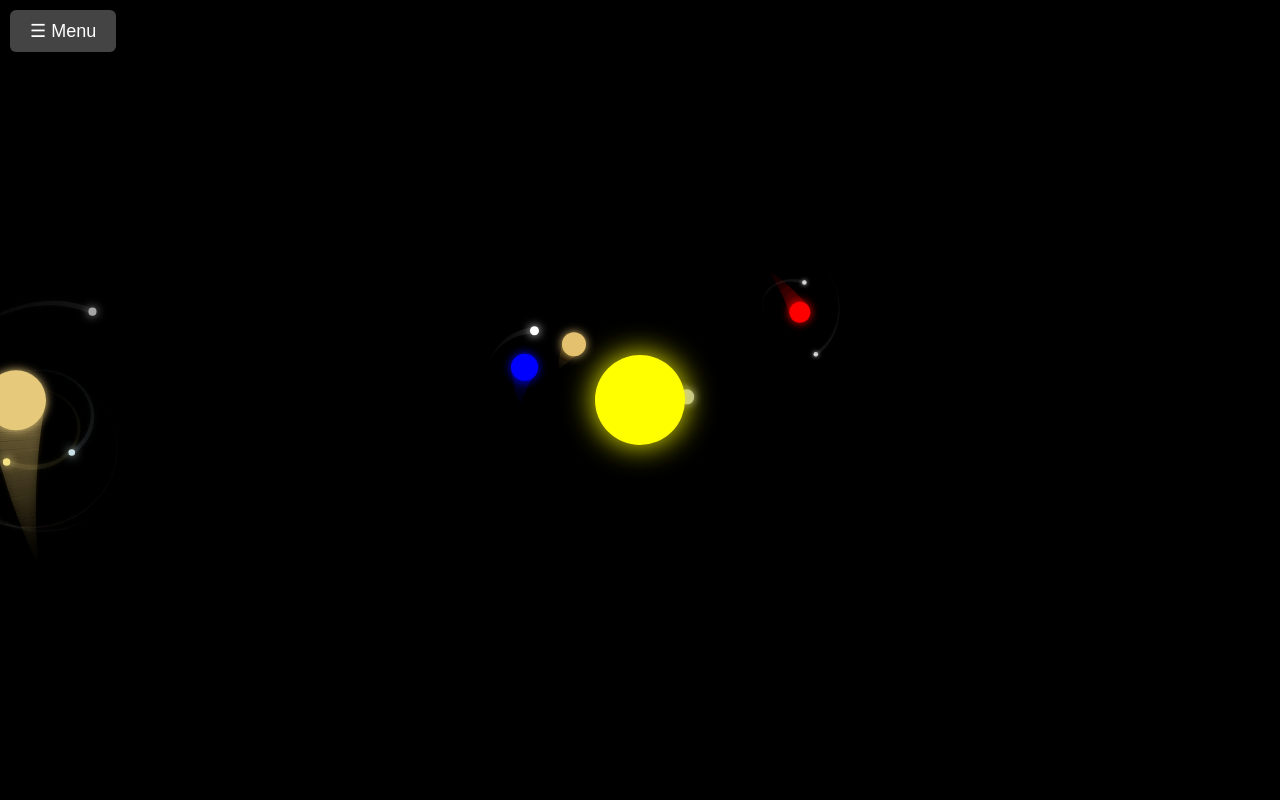
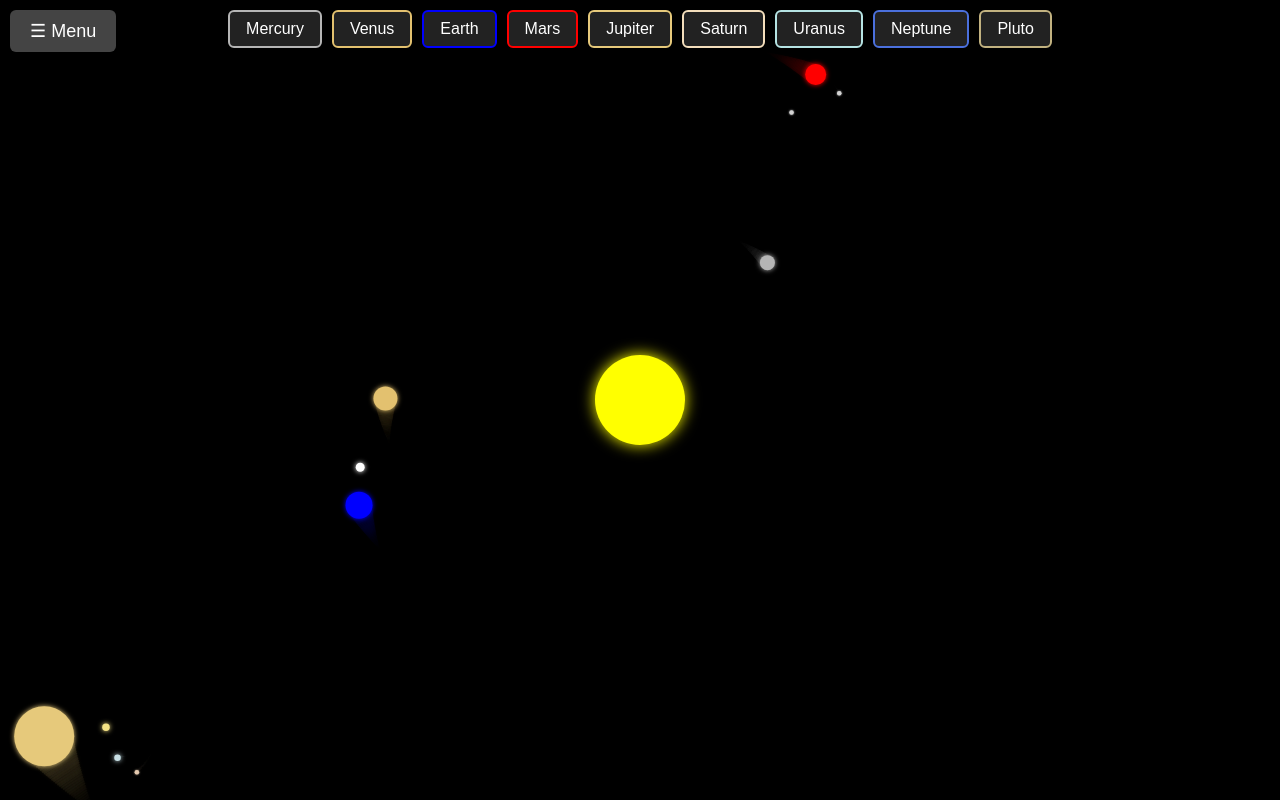
Before and after one commit to ryanclement315/Mythology_of_our_Solar_Syterm, a plain HTML site: page animated-solar-system-1/index.html in a window 1280 px wide. Drawn offline with Linux system fonts and the light colour scheme.

Commit message:
added buttons

```diff
--- a/animated-solar-system-1/index.html
+++ b/animated-solar-system-1/index.html
@@ -18,6 +18,31 @@
       position: absolute;
       top: 0; left: 0; width: 100vw; height: 100vh;
     }
+    #planetButtons {
+      position: absolute;
+      top: 0; left: 0; width: 100vw;
+      display: flex;
+      justify-content: center;
+      gap: 10px;
+      padding: 10px 0 0 0;
+      z-index: 20;
+      pointer-events: none; /* allow canvas to get mouse events except for buttons */
+    }
+    #planetButtons button {
+      pointer-events: auto;
+      background: #222;
+      color: #fff;
+      border: 2px solid #555;
+      border-radius: 6px;
+      padding: 8px 16px;
+      font-size: 16px;
+      cursor: pointer;
+      transition: background 0.2s, border 0.2s;
+    }
+    #planetButtons button:hover {
+      background: #444;
+      border-color: #fff;
+    }
     #infoLabel {
       position: absolute; left: 30px; top: 70px;
       color: yellow; background: #222; font: 18px Arial, sans-serif;
@@ -25,7 +50,7 @@
       max-width: 350px; /* Optional: limit width, let height grow */
       word-break: break-word; /* Ensures long words wrap */
       box-sizing: border-box;
-}
+    }
 
     #menuBtn {
       position: absolute; left: 10px; top: 10px; z-index: 10;
@@ -41,6 +66,7 @@
   </style>
 </head>
 <body>
+  <div id="planetButtons"></div>
   <canvas id="solarCanvas"></canvas>
   <div id="infoLabel"></div>
   <button id="menuBtn">☰ Menu</button>
--- a/animated-solar-system-1/src/bodies.js
+++ b/animated-solar-system-1/src/bodies.js
@@ -5,6 +5,15 @@ import { Planet, Moon } from './solarSystem.js';
 // --- Scaling Factors (adjust as needed) ---
 const PLANET_DISTANCE_SCALE = 120;
 const PLANET_SIZE_SCALE = 1.5;
+const MOON_SPEED_SCALE = 0.15;
+
+// Nonlinear distance scaling: planets close to the sun are farther apart, outer planets are closer together
+function scaledDistance(au) {
+  // Add a small offset to avoid log(0)
+  //return Math.log(au + 1) * 180; // 180 is a scale factor you can tweak
+  // use square root for a more linear distance scaling
+  return Math.sqrt(au) * 300; // 300 is a scale factor you can tweak
+}
 
 // --- Sun ---
 export const sun = {
@@ -24,7 +33,7 @@ export const planets = [
     name: "Mercury",
     color: "#b5b5b5",
     size: 5 * PLANET_SIZE_SCALE,
-    orbitalRadius: 0.39 * PLANET_DISTANCE_SCALE,
+    orbitalRadius: scaledDistance(0.39),
     orbitalSpeed: 0.017,
     description: "The smallest planet and closest to the Sun.",
     mythOrigin: "Named after the Roman messenger god.",
@@ -35,7 +44,7 @@ export const planets = [
     name: "Venus",
     color: "#e3c16f",
     size: 8 * PLANET_SIZE_SCALE,
-    orbitalRadius: 0.72 * PLANET_DISTANCE_SCALE,
+    orbitalRadius: scaledDistance(0.72),
     orbitalSpeed: 0.013,
     description: "Second planet from the Sun, shrouded in thick clouds.",
     mythOrigin: "Named after the Roman goddess of love and beauty.",
@@ -46,7 +55,7 @@ export const planets = [
     name: "Earth",
     color: "blue",
     size: 9 * PLANET_SIZE_SCALE,
-    orbitalRadius: 1.0 * PLANET_DISTANCE_SCALE,
+    orbitalRadius: scaledDistance(1.0),
     orbitalSpeed: 0.01,
     description: "Our home planet, the third from the Sun.",
     mythOrigin: "Named after the Germanic word for 'ground' or 'soil'.",
@@ -56,7 +65,7 @@ export const planets = [
         color: "white",
         size: 3 * PLANET_SIZE_SCALE,
         orbitalRadius: 0.12 * PLANET_DISTANCE_SCALE + 9 * PLANET_SIZE_SCALE + 10,
-        orbitalSpeed: 0.05,
+        orbitalSpeed: 0.05 * MOON_SPEED_SCALE,
         description: "Earth's only natural satellite. Average distance: 384,400 km.",
         mythOrigin: "Old English 'mōna', related to measurement of months."
       })
@@ -67,7 +76,7 @@ export const planets = [
     name: "Mars",
     color: "red",
     size: 7 * PLANET_SIZE_SCALE,
-    orbitalRadius: 1.52 * PLANET_DISTANCE_SCALE,
+    orbitalRadius: scaledDistance(1.52),
     orbitalSpeed: 0.008,
     description: "The red planet, fourth from the Sun.",
     mythOrigin: "Named after the Roman god of war.",
@@ -77,7 +86,7 @@ export const planets = [
         color: "lightgray",
         size: 1.5 * PLANET_SIZE_SCALE,
         orbitalRadius: 0.08 * PLANET_DISTANCE_SCALE + 7 * PLANET_SIZE_SCALE + 10,
-        orbitalSpeed: 0.09,
+        orbitalSpeed: 0.09 * MOON_SPEED_SCALE,
         description: "Larger and closer of Mars' two moons.",
         mythOrigin: "Named after the Greek god of fear."
       }),
@@ -86,7 +95,7 @@ export const planets = [
         color: "lightgray",
         size: 1.5 * PLANET_SIZE_SCALE,
         orbitalRadius: 0.12 * PLANET_DISTANCE_SCALE + 7 * PLANET_SIZE_SCALE + 20,
-        orbitalSpeed: 0.07,
+        orbitalSpeed: 0.07 * MOON_SPEED_SCALE,
         description: "Smaller and farther of Mars' two moons.",
         mythOrigin: "Named after the Greek god of terror."
       })
@@ -97,7 +106,7 @@ export const planets = [
     name: "Jupiter",
     color: "#e6c97b",
     size: 20 * PLANET_SIZE_SCALE,
-    orbitalRadius: 5.20 * PLANET_DISTANCE_SCALE,
+    orbitalRadius: scaledDistance(5.20),
     orbitalSpeed: 0.004,
     description: "The largest planet, a gas giant with a prominent Great Red Spot.",
     mythOrigin: "Named after the king of the Roman gods.",
@@ -107,7 +116,7 @@ export const planets = [
         color: "#f4e285",
         size: 2.5 * PLANET_SIZE_SCALE,
         orbitalRadius: 0.17 * PLANET_DISTANCE_SCALE + 20 * PLANET_SIZE_SCALE + 12,
-        orbitalSpeed: 0.13,
+        orbitalSpeed: 0.13 * MOON_SPEED_SCALE,
         description: "Most volcanically active body in the solar system.",
         mythOrigin: "Named after a priestess of Hera loved by Zeus."
       }),
@@ -116,7 +125,7 @@ export const planets = [
         color: "#c9e0e6",
         size: 2.2 * PLANET_SIZE_SCALE,
         orbitalRadius: 0.22 * PLANET_DISTANCE_SCALE + 20 * PLANET_SIZE_SCALE + 20,
-        orbitalSpeed: 0.10,
+        orbitalSpeed: 0.10 * MOON_SPEED_SCALE,
         description: "Icy surface with a subsurface ocean.",
         mythOrigin: "Named after a Phoenician princess loved by Zeus."
       }),
@@ -125,7 +134,7 @@ export const planets = [
         color: "#bdbdbd",
         size: 3 * PLANET_SIZE_SCALE,
         orbitalRadius: 0.28 * PLANET_DISTANCE_SCALE + 20 * PLANET_SIZE_SCALE + 32,
-        orbitalSpeed: 0.08,
+        orbitalSpeed: 0.08 * MOON_SPEED_SCALE,
         description: "Largest moon in the solar system.",
         mythOrigin: "Named after a Trojan prince abducted by Zeus."
       }),
@@ -134,7 +143,7 @@ export const planets = [
         color: "#a6a6a6",
         size: 2.7 * PLANET_SIZE_SCALE,
         orbitalRadius: 0.35 * PLANET_DISTANCE_SCALE + 20 * PLANET_SIZE_SCALE + 45,
-        orbitalSpeed: 0.06,
+        orbitalSpeed: 0.06 * MOON_SPEED_SCALE,
         description: "Heavily cratered and ancient surface.",
         mythOrigin: "Named after a nymph loved by Zeus."
       }),
@@ -143,7 +152,7 @@ export const planets = [
         color: "#e4cab0",
         size: 1.5 * PLANET_SIZE_SCALE,
         orbitalRadius: 0.12 * PLANET_DISTANCE_SCALE + 20 * PLANET_SIZE_SCALE + 55,
-        orbitalSpeed: 0.16,
+        orbitalSpeed: 0.16 * MOON_SPEED_SCALE,
         description: "A small, reddish, irregular moon.",
         mythOrigin: "Named after the nymph who nursed infant Zeus."
       })
@@ -154,7 +163,7 @@ export const planets = [
     name: "Saturn",
     color: "#f4debc",
     size: 16 * PLANET_SIZE_SCALE,
-    orbitalRadius: 9.58 * PLANET_DISTANCE_SCALE,
+    orbitalRadius: scaledDistance(9.58),
     orbitalSpeed: 0.003,
     description: "Famous for its extensive ring system.",
     mythOrigin: "Named after the Roman god of agriculture.",
@@ -164,7 +173,7 @@ export const planets = [
         color: "#e3c16f",
         size: 2.8 * PLANET_SIZE_SCALE,
         orbitalRadius: 0.27 * PLANET_DISTANCE_SCALE + 16 * PLANET_SIZE_SCALE + 12,
-        orbitalSpeed: 0.05,
+        orbitalSpeed: 0.05 * MOON_SPEED_SCALE,
         description: "Largest Saturnian moon; thick atmosphere.",
         mythOrigin: "Named after the Titans of Greek mythology."
       }),
@@ -173,7 +182,7 @@ export const planets = [
         color: "#e3e3e3",
         size: 2 * PLANET_SIZE_SCALE,
         orbitalRadius: 0.18 * PLANET_DISTANCE_SCALE + 16 * PLANET_SIZE_SCALE + 20,
-        orbitalSpeed: 0.09,
+        orbitalSpeed: 0.09 * MOON_SPEED_SCALE,
         description: "Second-largest Saturnian moon.",
         mythOrigin: "Named after the mother of the gods in Greek mythology."
       }),
@@ -182,7 +191,7 @@ export const planets = [
         color: "#d8c792",
         size: 1.8 * PLANET_SIZE_SCALE,
         orbitalRadius: 0.36 * PLANET_DISTANCE_SCALE + 16 * PLANET_SIZE_SCALE + 30,
-        orbitalSpeed: 0.03,
+        orbitalSpeed: 0.03 * MOON_SPEED_SCALE,
         description: "Known for its two-tone coloration.",
         mythOrigin: "Named after a Titan in Greek mythology."
       }),
@@ -191,7 +200,7 @@ export const planets = [
         color: "#f0f0f0",
         size: 1.5 * PLANET_SIZE_SCALE,
         orbitalRadius: 0.13 * PLANET_DISTANCE_SCALE + 16 * PLANET_SIZE_SCALE + 40,
-        orbitalSpeed: 0.13,
+        orbitalSpeed: 0.13 * MOON_SPEED_SCALE,
         description: "Icy moon with bright wispy features.",
         mythOrigin: "Named after a Titaness in Greek mythology."
       }),
@@ -200,19 +209,18 @@ export const planets = [
         color: "#fafcff",
         size: 1.2 * PLANET_SIZE_SCALE,
         orbitalRadius: 0.10 * PLANET_DISTANCE_SCALE + 16 * PLANET_SIZE_SCALE + 47,
-        orbitalSpeed: 0.17,
+        orbitalSpeed: 0.17 * MOON_SPEED_SCALE,
         description: "Geologically active; icy geysers.",
         mythOrigin: "Named after a giant in Greek mythology."
       })
     ]
   }),
-
   // Uranus (5 major moons)
 new Planet({
   name: "Uranus",
   color: "#b5e3e3",
   size: 13 * PLANET_SIZE_SCALE,
-  orbitalRadius: 19.18 * PLANET_DISTANCE_SCALE,
+  orbitalRadius: scaledDistance(19.18),
   orbitalSpeed: 0.002,
   description: "An ice giant with a blue-green hue and a tilted axis.",
   mythOrigin: "Named after the Greek god of the sky.",
@@ -222,7 +230,7 @@ new Planet({
       color: "#e0e0e0",
       size: 1.2 * PLANET_SIZE_SCALE,
       orbitalRadius: 0.10 * PLANET_DISTANCE_SCALE + 13 * PLANET_SIZE_SCALE + 10,
-      orbitalSpeed: 0.16,
+      orbitalSpeed: 0.16 * MOON_SPEED_SCALE,
       description: "Known for its extreme and varied surface features.",
       mythOrigin: "Named after a character in Shakespeare's 'The Tempest'."
     }),
@@ -231,7 +239,7 @@ new Planet({
       color: "#d0f0ff",
       size: 1.4 * PLANET_SIZE_SCALE,
       orbitalRadius: 0.13 * PLANET_DISTANCE_SCALE + 13 * PLANET_SIZE_SCALE + 18,
-      orbitalSpeed: 0.13,
+      orbitalSpeed: 0.13 * MOON_SPEED_SCALE,
       description: "One of the brightest moons of Uranus.",
       mythOrigin: "Named after a spirit in Shakespeare's 'The Tempest'."
     }),
@@ -240,7 +248,7 @@ new Planet({
       color: "#b0b0b0",
       size: 1.3 * PLANET_SIZE_SCALE,
       orbitalRadius: 0.16 * PLANET_DISTANCE_SCALE + 13 * PLANET_SIZE_SCALE + 26,
-      orbitalSpeed: 0.11,
+      orbitalSpeed: 0.11 * MOON_SPEED_SCALE,
       description: "A dark moon with mysterious surface features.",
       mythOrigin: "Named after a character in Alexander Pope's 'The Rape of the Lock'."
     }),
@@ -249,7 +257,7 @@ new Planet({
       color: "#e5e5e5",
       size: 1.8 * PLANET_SIZE_SCALE,
       orbitalRadius: 0.20 * PLANET_DISTANCE_SCALE + 13 * PLANET_SIZE_SCALE + 34,
-      orbitalSpeed: 0.09,
+      orbitalSpeed: 0.09 * MOON_SPEED_SCALE,
       description: "The largest moon of Uranus.",
       mythOrigin: "Named after the queen of the fairies in Shakespeare's 'A Midsummer Night's Dream'."
     }),
@@ -258,7 +266,7 @@ new Planet({
       color: "#cccccc",
       size: 1.7 * PLANET_SIZE_SCALE,
       orbitalRadius: 0.24 * PLANET_DISTANCE_SCALE + 13 * PLANET_SIZE_SCALE + 42,
-      orbitalSpeed: 0.07,
+      orbitalSpeed: 0.07 * MOON_SPEED_SCALE,
       description: "Second largest Uranian moon, heavily cratered.",
       mythOrigin: "Named after the king of the fairies in Shakespeare's 'A Midsummer Night's Dream'."
     })
@@ -269,7 +277,7 @@ new Planet({
   name: "Neptune",
   color: "#4b70dd",
   size: 12 * PLANET_SIZE_SCALE,
-  orbitalRadius: 30.07 * PLANET_DISTANCE_SCALE,
+  orbitalRadius: scaledDistance(30.07),
   orbitalSpeed: 0.001,
   description: "The farthest known major planet, a deep blue ice giant.",
   mythOrigin: "Named after the Roman god of the sea.",
@@ -279,7 +287,7 @@ new Planet({
       color: "#b0d0ff",
       size: 2.1 * PLANET_SIZE_SCALE,
       orbitalRadius: 0.13 * PLANET_DISTANCE_SCALE + 12 * PLANET_SIZE_SCALE + 10,
-      orbitalSpeed: 0.10,
+      orbitalSpeed: 0.10 * MOON_SPEED_SCALE,
       description: "Largest Neptune moon, retrograde orbit, likely a captured Kuiper Belt object.",
       mythOrigin: "Named after the son of Poseidon in Greek mythology."
     }),
@@ -288,7 +296,7 @@ new Planet({
       color: "#b0b0b0",
       size: 1.2 * PLANET_SIZE_SCALE,
       orbitalRadius: 0.16 * PLANET_DISTANCE_SCALE + 12 * PLANET_SIZE_SCALE + 18,
-      orbitalSpeed: 0.08,
+      orbitalSpeed: 0.08 * MOON_SPEED_SCALE,
       description: "Second largest Neptunian moon, irregular shape.",
       mythOrigin: "Named after a sea god in Greek mythology."
     }),
@@ -297,7 +305,7 @@ new Planet({
       color: "#e0e0e0",
       size: 1.1 * PLANET_SIZE_SCALE,
       orbitalRadius: 0.20 * PLANET_DISTANCE_SCALE + 12 * PLANET_SIZE_SCALE + 26,
-      orbitalSpeed: 0.04,
+      orbitalSpeed: 0.04 * MOON_SPEED_SCALE,
       description: "Has a highly eccentric orbit.",
       mythOrigin: "Named after the sea nymphs in Greek mythology."
     }),
@@ -306,7 +314,7 @@ new Planet({
       color: "#cccccc",
       size: 1.0 * PLANET_SIZE_SCALE,
       orbitalRadius: 0.10 * PLANET_DISTANCE_SCALE + 12 * PLANET_SIZE_SCALE + 34,
-      orbitalSpeed: 0.12,
+      orbitalSpeed: 0.12 * MOON_SPEED_SCALE,
       description: "Discovered by Voyager 2 in 1981.",
       mythOrigin: "Named after a lover of Poseidon in Greek mythology."
     }),
@@ -315,7 +323,7 @@ new Planet({
       color: "#dddddd",
       size: 0.9 * PLANET_SIZE_SCALE,
       orbitalRadius: 0.08 * PLANET_DISTANCE_SCALE + 12 * PLANET_SIZE_SCALE + 42,
-      orbitalSpeed: 0.14,
+      orbitalSpeed: 0.14 * MOON_SPEED_SCALE,
       description: "One of Neptune's inner moons.",
       mythOrigin: "Named after a nymph, daughter of Poseidon."
     })
@@ -326,7 +334,7 @@ new Planet({
   name: "Pluto",
   color: "#c2b280",
   size: 3.5 * PLANET_SIZE_SCALE,
-  orbitalRadius: 39.48 * PLANET_DISTANCE_SCALE,
+  orbitalRadius: scaledDistance(39.48),
   orbitalSpeed: 0.0007,
   description: "A dwarf planet in the Kuiper Belt, formerly the ninth planet.",
   mythOrigin: "Named after the Roman god of the underworld.",
@@ -336,7 +344,7 @@ new Planet({
       color: "#b0b0b0",
       size: 1.8 * PLANET_SIZE_SCALE,
       orbitalRadius: 0.06 * PLANET_DISTANCE_SCALE + 3.5 * PLANET_SIZE_SCALE + 10,
-      orbitalSpeed: 0.18,
+      orbitalSpeed: 0.18 * MOON_SPEED_SCALE,
       description: "Largest moon of Pluto, forms a binary system.",
       mythOrigin: "Named after the ferryman of Hades in Greek mythology."
     }),
@@ -345,7 +353,7 @@ new Planet({
       color: "#e0e0e0",
       size: 0.7 * PLANET_SIZE_SCALE,
       orbitalRadius: 0.09 * PLANET_DISTANCE_SCALE + 3.5 * PLANET_SIZE_SCALE + 16,
-      orbitalSpeed: 0.15,
+      orbitalSpeed: 0.15 * MOON_SPEED_SCALE,
       description: "Smallest of Pluto's known moons.",
       mythOrigin: "Named after the river Styx in Greek mythology."
     }),
@@ -354,7 +362,7 @@ new Planet({
       color: "#f0f0f0",
       size: 0.8 * PLANET_SIZE_SCALE,
       orbitalRadius: 0.12 * PLANET_DISTANCE_SCALE + 3.5 * PLANET_SIZE_SCALE + 22,
-      orbitalSpeed: 0.13,
+      orbitalSpeed: 0.13 * MOON_SPEED_SCALE,
       description: "Discovered in 2005, irregular shape.",
       mythOrigin: "Named after the Greek goddess of night."
     }),
@@ -363,7 +371,7 @@ new Planet({
       color: "#cccccc",
       size: 0.7 * PLANET_SIZE_SCALE,
       orbitalRadius: 0.15 * PLANET_DISTANCE_SCALE + 3.5 * PLANET_SIZE_SCALE + 28,
-      orbitalSpeed: 0.11,
+      orbitalSpeed: 0.11 * MOON_SPEED_SCALE,
       description: "Small, dark moon discovered in 2011.",
       mythOrigin: "Named after the multi-headed dog guarding the underworld."
     }),
@@ -372,7 +380,7 @@ new Planet({
       color: "#e5e5e5",
       size: 0.9 * PLANET_SIZE_SCALE,
       orbitalRadius: 0.18 * PLANET_DISTANCE_SCALE + 3.5 * PLANET_SIZE_SCALE + 34,
-      orbitalSpeed: 0.09,
+      orbitalSpeed: 0.09 * MOON_SPEED_SCALE,
       description: "Second largest moon of Pluto.",
       mythOrigin: "Named after the nine-headed serpent in Greek mythology."
     })
--- a/animated-solar-system-1/src/index.js
+++ b/animated-solar-system-1/src/index.js
@@ -24,6 +24,8 @@ const menuModal = document.getElementById('menuModal');
 const speedSlider = document.getElementById('speedSlider');
 const speedValue = document.getElementById('speedValue');
 const exitBtn = document.getElementById('exitBtn');
+const planetButtonsDiv = document.getElementById('planetButtons');
+
 
 // --- Drawing Helpers ---
 function drawBody(body) {
@@ -32,20 +34,20 @@ function drawBody(body) {
   ctx.arc(body.x, body.y, body.size, 0, 2 * Math.PI);
   ctx.fillStyle = body.color;
 
-  // Sun: strong glow
+  // Calculate a shadow multiplier: 1 at slowest, 0 at fastest
+  // Adjust 0.01 to match your slider's "high speed" value
+  const shadowFactor = Math.max(0, 1 - (speed / 0.01));
+  // You can tweak 0.01 to match your slider's max value for best effect
+
   if (body.name === "Sun") {
     ctx.shadowColor = "yellow";
-    ctx.shadowBlur = 30;
-  }
-  // Planets: medium glow
-  else if (body.size > 3) { // Planets are larger than moons in your data
+    ctx.shadowBlur = 30 * shadowFactor;
+  } else if (body.size > 3) {
     ctx.shadowColor = body.color;
-    ctx.shadowBlur = 10;
-  }
-  // Moons: subtle glow
-  else {
+    ctx.shadowBlur = 10 * shadowFactor;
+  } else {
     ctx.shadowColor = body.color;
-    ctx.shadowBlur = 4;
+    ctx.shadowBlur = 4 * shadowFactor;
   }
 
   ctx.fill();
@@ -55,10 +57,12 @@ function drawBody(body) {
 function drawPlanetTrail(planet) {
   if (!planet.trail || planet.trail.length < 2) return;
   ctx.save();
+  // Fade out trail at high speed: 1 at slow, 0.3 at fast
+  const trailAlphaFactor = Math.max(0.3, 1 - (speed / 0.01));
   for (let i = 1; i < planet.trail.length; i++) {
     const t = i / planet.trail.length;
-    const alpha = t * 0.35; // Fainter than moons if you like
-    const width = Math.max(2, planet.size * 2.00 * t); // Taper: thickest at planet, thinnest at tail
+    const alpha = t * 0.35 * trailAlphaFactor;
+    const width = Math.max(2, planet.size * 2.00 * t);
 
     ctx.beginPath();
     ctx.moveTo(planet.trail[i - 1].x, planet.trail[i - 1].y);
@@ -67,21 +71,20 @@ function drawPlanetTrail(planet) {
     ctx.globalAlpha = alpha;
     ctx.lineWidth = width;
     ctx.shadowColor = planet.color;
-    ctx.shadowBlur = 8;
+    ctx.shadowBlur = 8 * trailAlphaFactor;
     ctx.stroke();
   }
   ctx.globalAlpha = 1.0;
   ctx.restore();
 }
 
-
 function drawMoonTrail(moon) {
   if (!moon.trail || moon.trail.length < 2) return;
   ctx.save();
+  const trailAlphaFactor = Math.max(0.3, 1 - (speed / 0.01));
   for (let i = 1; i < moon.trail.length; i++) {
-    const t = i / moon.trail.length; // 0 (tail) ... 1 (head, near moon)
-    const alpha = t * 0.1; // 0.1 = max opacity at the head
-    // Taper: thickest at the head (moon), thinnest at the tail
+    const t = i / moon.trail.length;
+    const alpha = t * 0.1 * trailAlphaFactor;
     const width = Math.max(1, moon.size * 1.5 * t);
 
     ctx.beginPath();
@@ -91,7 +94,7 @@ function drawMoonTrail(moon) {
     ctx.globalAlpha = alpha;
     ctx.lineWidth = width;
     ctx.shadowColor = moon.color;
-    ctx.shadowBlur = 6;
+    ctx.shadowBlur = 6 * trailAlphaFactor;
     ctx.stroke();
   }
   ctx.globalAlpha = 1.0;
@@ -100,24 +103,30 @@ function drawMoonTrail(moon) {
 
 
 
-
-function drawSystem() {
+// --- Simulation Update (THROTTLED) ---
+function updateSimulation() {
   planets.forEach((planet, i) => {
     planet.orbitalSpeed = speed * (1 - i * 0.08);
     planet.move();
+    planet.moons.forEach(moon => {
+      moon.orbitalSpeed = speed * (moon.baseOrbitalSpeed / 0.005);
+      moon.move(planet);
+    });
+  });
+}
+
+// --- Drawing Only ---
+function drawSystem() {
+  planets.forEach((planet) => {
     drawPlanetTrail(planet);
     drawBody(planet);
     planet.moons.forEach(moon => {
-      moon.orbitalSpeed = speed * (moon.baseOrbitalSpeed / 0.005);
       drawMoonTrail(moon);
       drawBody(moon);
     });
   });
   drawBody(sun);
 }
-
-
-
 
 // --- Info Overlay ---
 function showInfo(text, color) {
@@ -130,9 +139,49 @@ function showInfo(text, color) {
   }
 }
 
-// --- Animation Loop ---
-function animate() {
-  // Determine center (for zoom/pan/centering)
+// --- Create planet buttons ---
+function createPlanetButtons() {
+  // Sort planets by orbitalRadius (distance from sun)
+  const sortedPlanets = planets.slice().sort((a, b) => a.orbitalRadius - b.orbitalRadius);
+  planetButtonsDiv.innerHTML = '';
+  sortedPlanets.forEach(planet => {
+    const btn = document.createElement('button');
+    btn.textContent = planet.name;
+    btn.style.borderColor = planet.color;
+    btn.onclick = () => {
+      zoomedPlanet = planet;
+      zoomedMoon = null;
+      viewCenterX = planet.x;
+      viewCenterY = planet.y;
+      // Optionally show info
+      const moonNames = planet.moons.map(m => m.name).join(', ');
+      let html = `<b>${planet.name}</b><br>`;
+      html += `<b>Moons:</b> ${planet.moons.length ? moonNames : "None"}<br>`;
+      html += `<i>${planet.description}</i><br>`;
+      html += `<b>Myth:</b> ${planet.mythOrigin}`;
+      showInfo(html, planet.color);
+    };
+    planetButtonsDiv.appendChild(btn);
+  });
+}
+
+
+// --- Animation Loop with Simulation Throttle ---
+let lastSimTime = performance.now();
+const SIM_STEP_MS = 1000 / 30; // 30 simulation steps per second
+
+function animate(now = performance.now()) {
+  // --- Simulation Throttle ---
+  if (now - lastSimTime >= SIM_STEP_MS) {
+    updateSimulation();
+    lastSimTime += SIM_STEP_MS;
+    // If the browser lags, catch up:
+    if (now - lastSimTime >= SIM_STEP_MS) {
+      lastSimTime = now;
+    }
+  }
+
+  // --- Drawing ---
   let centerX = zoomedPlanet ? zoomedPlanet.x : zoomedMoon ? zoomedMoon.x : viewCenterX;
   let centerY = zoomedPlanet ? zoomedPlanet.y : zoomedMoon ? zoomedMoon.y : viewCenterY;
 
@@ -158,6 +207,7 @@ function getWorldCoords(mx, my) {
     y: (my - canvas.height / 2) / zoomLevel + centerY
   };
 }
+
 
 canvas.addEventListener('click', function(e) {
   const rect = canvas.getBoundingClientRect();
@@ -243,4 +293,5 @@ exitBtn.addEventListener('click', () => { window.close(); });
 // --- Initialize ---
 speedValue.textContent = speed.toFixed(3);
 showInfo("", "yellow");
+createPlanetButtons();
 animate();
--- a/animated-solar-system-1/src/solarSystem.js
+++ b/animated-solar-system-1/src/solarSystem.js
@@ -32,7 +32,7 @@ export class Planet {
     this.y = this.orbitalRadius * Math.sin(this.angle);
 
     this.trail.push({ x: this.x, y: this.y });
-    if (this.trail.length > 80) this.trail.shift(); // Keep last 60 positions
+    if (this.trail.length > 40) this.trail.shift(); // Keep last 40 positions
     this.moons.forEach(moon => moon.move(this));
   }
 }
@@ -68,6 +68,6 @@ export class Moon {
 
     // Store trail positions
     this.trail.push({ x: this.x, y: this.y });
-    if (this.trail.length > 30) this.trail.shift(); // Keep last 30 positions
+    if (this.trail.length > 15) this.trail.shift(); // Keep last 15 positions
   }
 }
```
